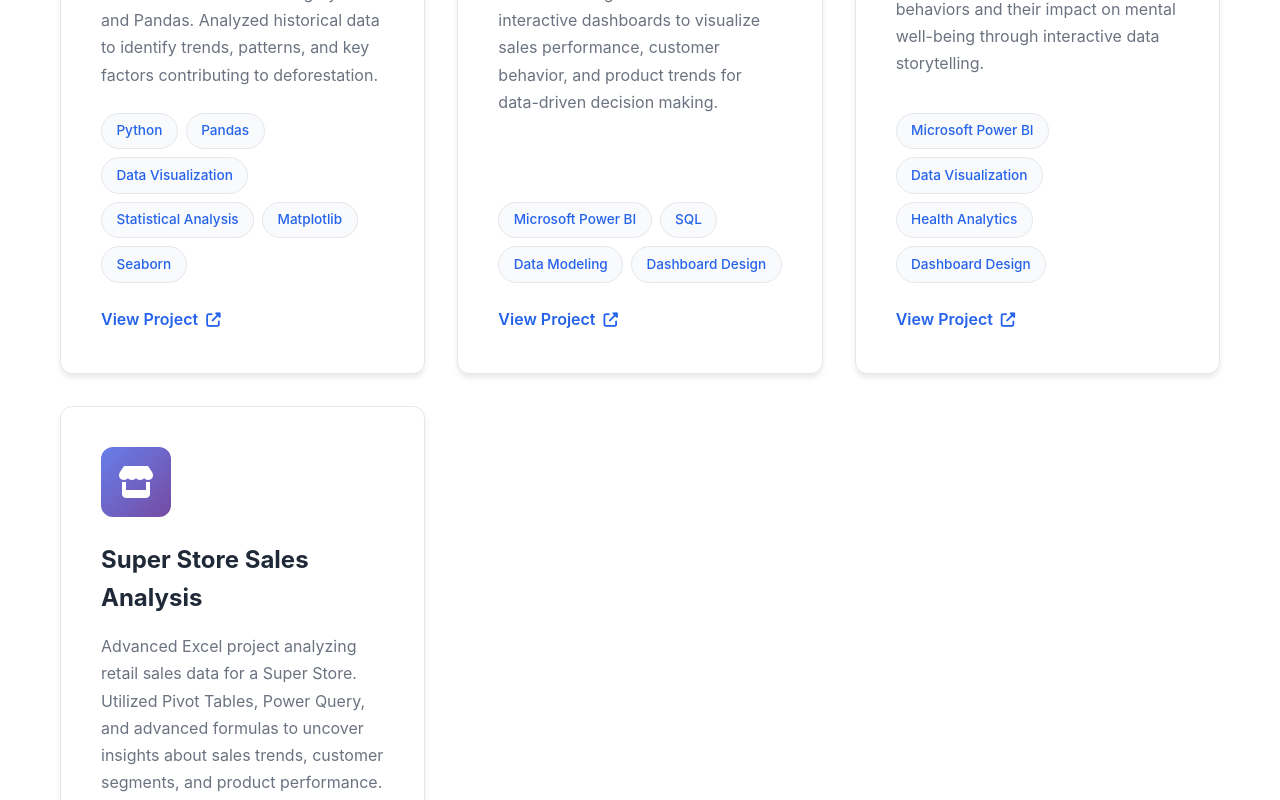
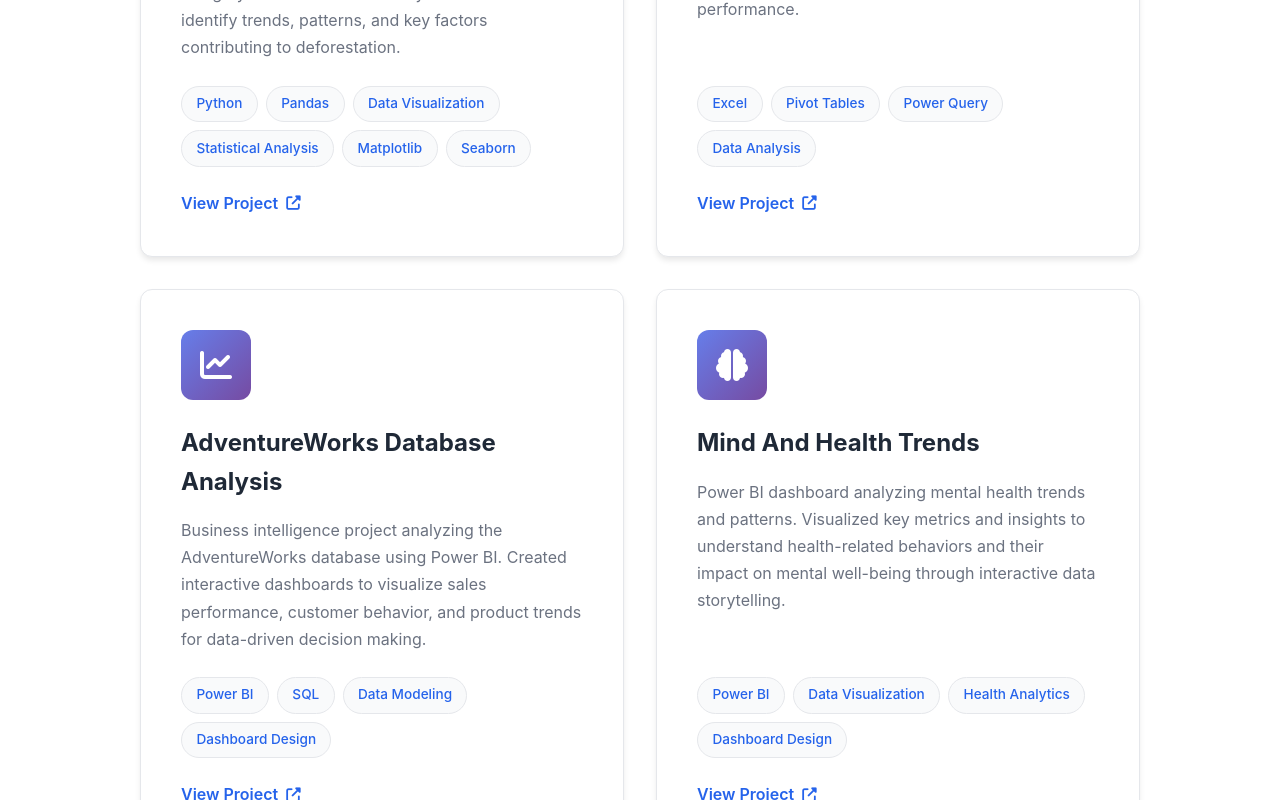
Before and after one commit to GuyAfik/Thalyta-Portfolio, a React (Vite) app: page / in a window 1280 px wide. Shown: the part 4060-4860 px from the top of the page. Built offline with nearby package versions, Linux system fonts and the light colour scheme.

Commit message:
split projects into rows of 2

```diff
--- a/src/components/Projects.css
+++ b/src/components/Projects.css
@@ -14,9 +14,12 @@
 
 .projects-grid {
   display: grid;
-  grid-template-columns: repeat(auto-fit, minmax(320px, 1fr));
+  grid-template-columns: repeat(2, 1fr);
   gap: 2rem;
   margin-top: 3rem;
+  max-width: 1000px;
+  margin-left: auto;
+  margin-right: auto;
 }
 
 .project-card {
@@ -108,14 +111,16 @@
   font-size: 0.95rem;
 }
 
+@media (max-width: 968px) {
+  .projects-grid {
+    grid-template-columns: 1fr;
+    gap: 1.5rem;
+  }
+}
+
 @media (max-width: 768px) {
   .projects {
     padding: 3rem 0;
-  }
-
-  .projects-grid {
-    grid-template-columns: 1fr;
-    gap: 1.5rem;
   }
 
   .project-card {
--- a/src/components/Projects.jsx
+++ b/src/components/Projects.jsx
@@ -11,25 +11,25 @@
       icon: 'fa-tree'
     },
     {
+      title: 'Super Store Sales Analysis',
+      description: 'Advanced Excel project analyzing retail sales data for a Super Store. Utilized Pivot Tables, Power Query, and advanced formulas to uncover insights about sales trends, customer segments, and product performance.',
+      technologies: ['Excel', 'Pivot Tables', 'Power Query', 'Data Analysis'],
+      link: 'https://drive.google.com/file/d/1BSVd43xgD2bCPjhtc_qEoaY0CW-mqjc5/view?usp=sharing&usp=embed_facebook',
+      icon: 'fa-store'
+    },
+    {
       title: 'AdventureWorks Database Analysis',
       description: 'Business intelligence project analyzing the AdventureWorks database using Power BI. Created interactive dashboards to visualize sales performance, customer behavior, and product trends for data-driven decision making.',
-      technologies: ['Microsoft Power BI', 'SQL', 'Data Modeling', 'Dashboard Design'],
+      technologies: ['Power BI', 'SQL', 'Data Modeling', 'Dashboard Design'],
       link: 'https://github.com/Thalyta99/HR-Business-Analysis',
       icon: 'fa-chart-line'
     },
     {
       title: 'Mind And Health Trends',
       description: 'Power BI dashboard analyzing mental health trends and patterns. Visualized key metrics and insights to understand health-related behaviors and their impact on mental well-being through interactive data storytelling.',
-      technologies: ['Microsoft Power BI', 'Data Visualization', 'Health Analytics', 'Dashboard Design'],
-      link: 'https://drive.google.com/file/d/1ggsUBvCEE_Ri8ZY6mirjbsBTH5qxE34w/view',
+      technologies: ['Power BI', 'Data Visualization', 'Health Analytics', 'Dashboard Design'],
+      link: 'https://github.com/Thalyta99/Mind-And-Health-Trends',
       icon: 'fa-brain'
-    },
-    {
-      title: 'Super Store Sales Analysis',
-      description: 'Advanced Excel project analyzing retail sales data for a Super Store. Utilized Pivot Tables, Power Query, and advanced formulas to uncover insights about sales trends, customer segments, and product performance.',
-      technologies: ['Excel', 'Pivot Tables', 'Power Query', 'Data Analysis'],
-      link: 'https://drive.google.com/file/d/1BSVd43xgD2bCPjhtc_qEoaY0CW-mqjc5/view?usp=sharing&usp=embed_facebook',
-      icon: 'fa-store'
     }
   ]
 
```
